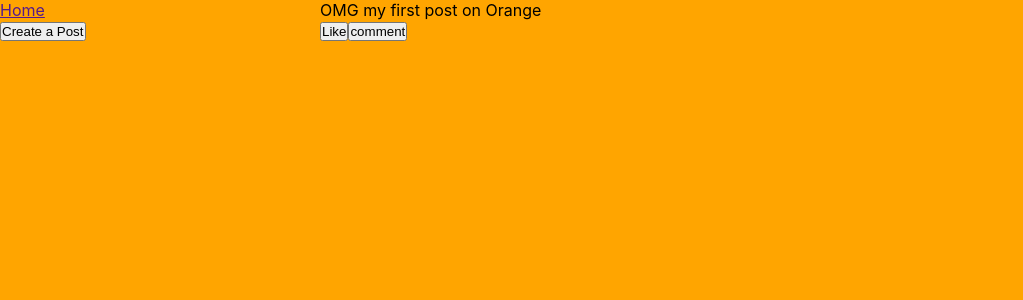
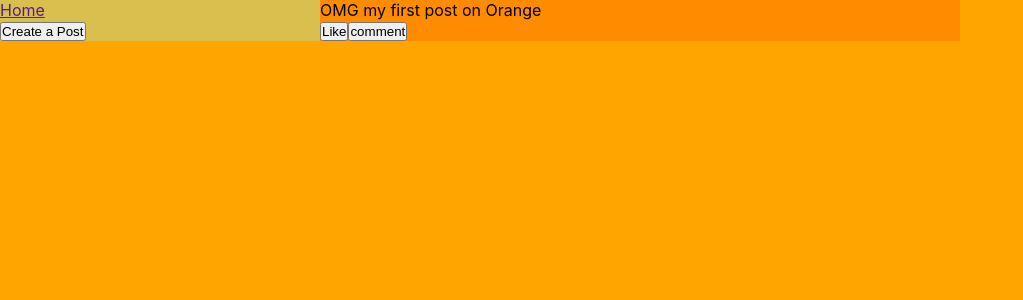
Before and after one commit to Team-Orange4/orange-backend, a React (Create React App) app: page / in a window 1280 px wide. Shown: the top 300 px of the page, without its empty margins (0-1023 px from the left). Built offline with nearby package versions, Linux system fonts and the light colour scheme.

Commit message:
change CSS grid

```diff
--- a/src/App.css
+++ b/src/App.css
@@ -9,9 +9,17 @@ body {
 
 .App {
 	display: grid;
-	grid-template-columns: repeat(auto-fill, minmax(300px, 1fr));
+	grid-template-columns: 25% auto 25%;
+	grid-template-rows: auto;
+	/* grid-template-columns: repeat(auto-fill, minmax(300px, 1fr)); */
 }
 .nav {
+	background-color: #d9bf4e;
+	grid-column: 1 / 2;
 }
 .feed {
+	background-color: darkorange;
+	grid-column: 2 / 3;
+	height: 100%;
+	overflow: scroll;
 }
```
